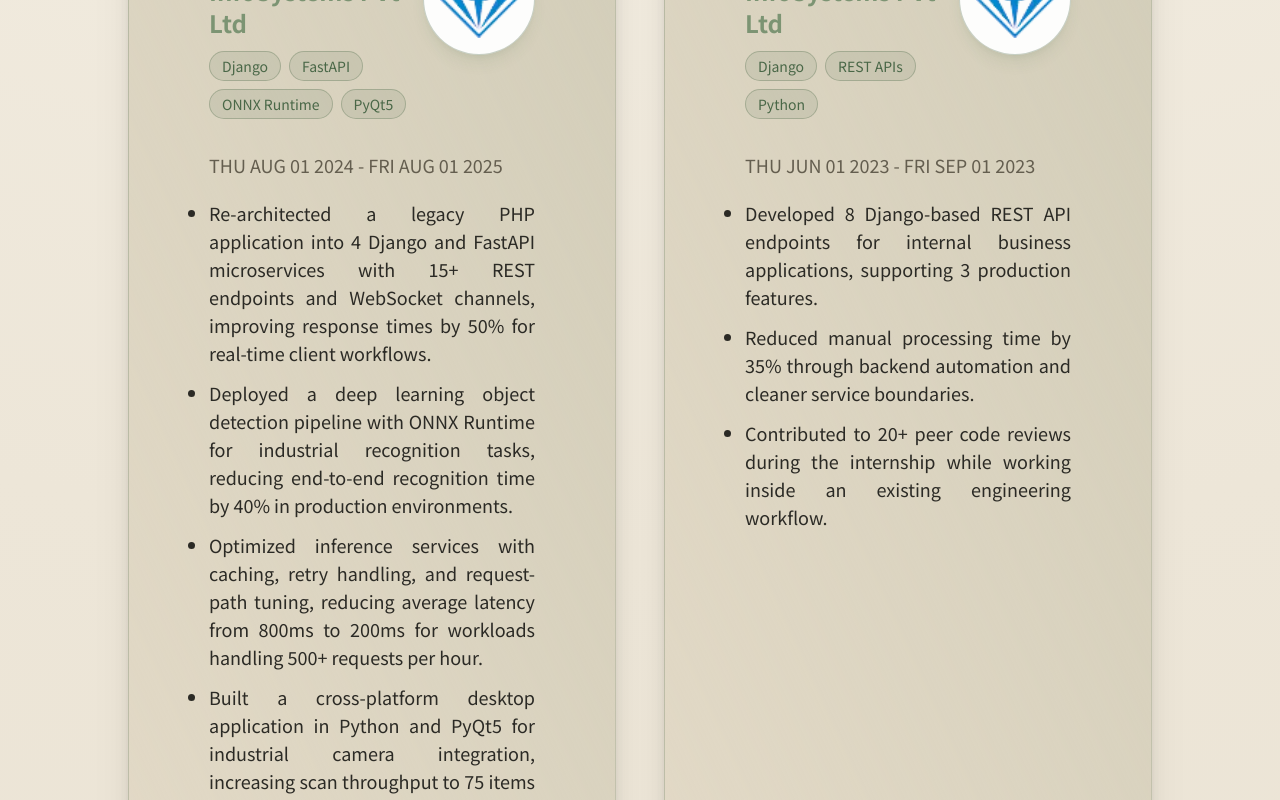
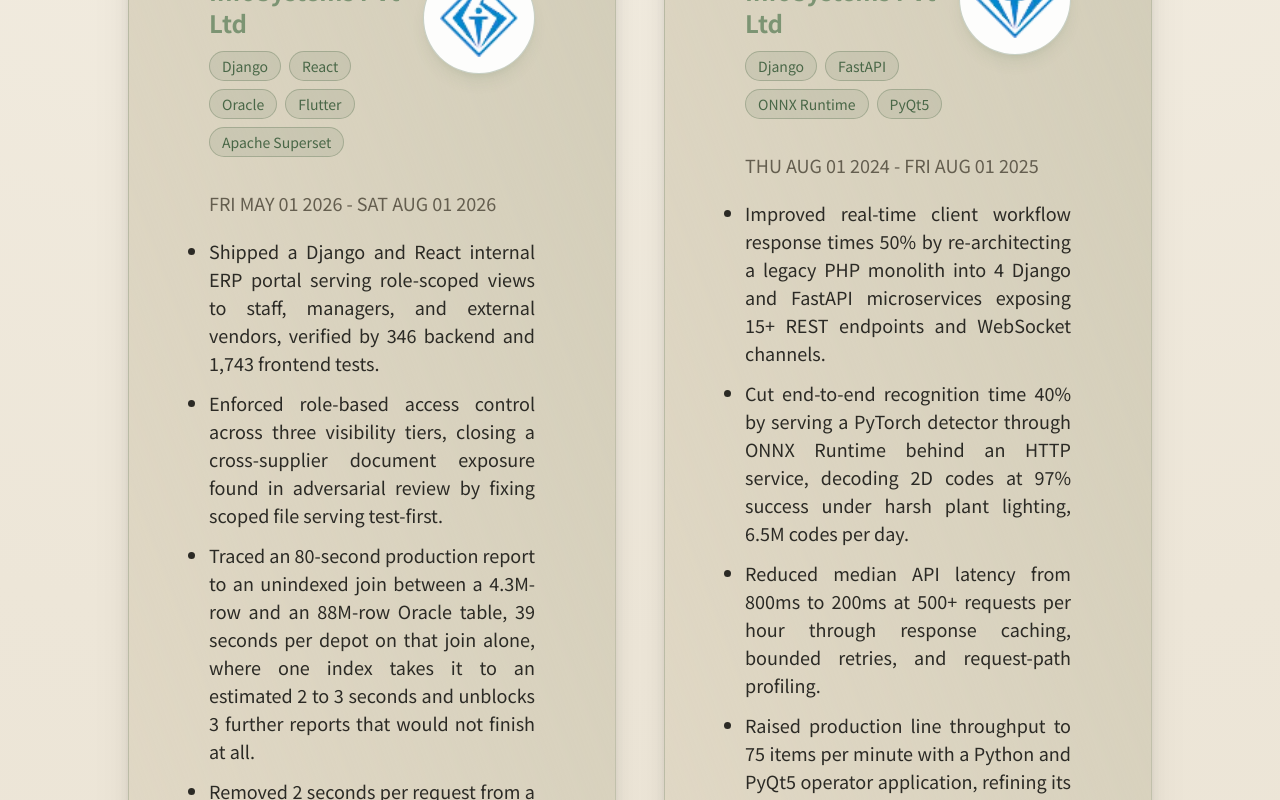
Before and after one commit to chetank03/portfolioWebsite, a Next.js app: page / in a window 1280 px wide. Shown: the part 2120-2920 px from the top of the page. Built offline with nearby package versions, Linux system fonts and the light colour scheme.

Commit message:
Update experience from latest resumes: add 2026 internship, drop stale 2023 role

```diff
--- a/data/portfolioData.ts
+++ b/data/portfolioData.ts
@@ -63,6 +63,32 @@ export const skills: Skill[] = [
 export const experiences: Experience[] = [
   {
     ...blankMeta,
+    _id: "exp-ctel-intern-2026",
+    _type: "experience",
+    company: "C-TEL InfoSystems Pvt Ltd",
+    companyImage: null,
+    companyLogoUrl: "/ctel-logo.webp",
+    dateStarted: "2026-05-01",
+    dateEnded: "2026-08-01",
+    isCurrentlyWorkingHere: false,
+    jobTitle: "Software Engineer Intern",
+    points: [
+      "Shipped a Django and React internal ERP portal serving role-scoped views to staff, managers, and external vendors, verified by 346 backend and 1,743 frontend tests.",
+      "Enforced role-based access control across three visibility tiers, closing a cross-supplier document exposure found in adversarial review by fixing scoped file serving test-first.",
+      "Traced an 80-second production report to an unindexed join between a 4.3M-row and an 88M-row Oracle table, 39 seconds per depot on that join alone, where one index takes it to an estimated 2 to 3 seconds and unblocks 3 further reports that would not finish at all.",
+      "Removed 2 seconds per request from a vision service by profiling the request path down to name resolution, where the client tried IPv6 first against a v4-only host before falling back.",
+      "Built screens for the companion Flutter app on iOS and Android across leave, approvals, and procurement, consolidating its colours and text styles into one shared source so screens stop drifting visually.",
+    ],
+    technologies: [
+      { ...blankMeta, _id: "tech-django-intern-2026", _type: "technology", image: null, progress: 80, title: "Django" },
+      { ...blankMeta, _id: "tech-react-intern-2026", _type: "technology", image: null, progress: 84, title: "React" },
+      { ...blankMeta, _id: "tech-oracle-intern-2026", _type: "technology", image: null, progress: 70, title: "Oracle" },
+      { ...blankMeta, _id: "tech-flutter-intern-2026", _type: "technology", image: null, progress: 68, title: "Flutter" },
+      { ...blankMeta, _id: "tech-superset-intern-2026", _type: "technology", image: null, progress: 66, title: "Apache Superset" },
+    ],
+  },
+  {
+    ...blankMeta,
     _id: "exp-ctel-fulltime",
     _type: "experience",
     company: "C-TEL InfoSystems Pvt Ltd",
@@ -73,38 +99,16 @@ export const experiences: Experience[] = [
     isCurrentlyWorkingHere: false,
     jobTitle: "Software Engineer",
     points: [
-      "Re-architected a legacy PHP application into 4 Django and FastAPI microservices with 15+ REST endpoints and WebSocket channels, improving response times by 50% for real-time client workflows.",
-      "Deployed a deep learning object detection pipeline with ONNX Runtime for industrial recognition tasks, reducing end-to-end recognition time by 40% in production environments.",
-      "Optimized inference services with caching, retry handling, and request-path tuning, reducing average latency from 800ms to 200ms for workloads handling 500+ requests per hour.",
-      "Built a cross-platform desktop application in Python and PyQt5 for industrial camera integration, increasing scan throughput to 75 items per minute and reducing manual tracking errors by 30%.",
+      "Improved real-time client workflow response times 50% by re-architecting a legacy PHP monolith into 4 Django and FastAPI microservices exposing 15+ REST endpoints and WebSocket channels.",
+      "Cut end-to-end recognition time 40% by serving a PyTorch detector through ONNX Runtime behind an HTTP service, decoding 2D codes at 97% success under harsh plant lighting, 6.5M codes per day.",
+      "Reduced median API latency from 800ms to 200ms at 500+ requests per hour through response caching, bounded retries, and request-path profiling.",
+      "Raised production line throughput to 75 items per minute with a Python and PyQt5 operator application, refining its interface after shop floor feedback showed users could not tell why scanning had paused.",
     ],
     technologies: [
       { ...blankMeta, _id: "tech-django-fulltime", _type: "technology", image: null, progress: 80, title: "Django" },
       { ...blankMeta, _id: "tech-fastapi-fulltime", _type: "technology", image: null, progress: 78, title: "FastAPI" },
       { ...blankMeta, _id: "tech-onnx-fulltime", _type: "technology", image: null, progress: 76, title: "ONNX Runtime" },
       { ...blankMeta, _id: "tech-pyqt5-fulltime", _type: "technology", image: null, progress: 72, title: "PyQt5" },
-    ],
-  },
-  {
-    ...blankMeta,
-    _id: "exp-ctel-intern",
-    _type: "experience",
-    company: "C-TEL InfoSystems Pvt Ltd",
-    companyImage: null,
-    companyLogoUrl: "/ctel-logo.webp",
-    dateStarted: "2023-06-01",
-    dateEnded: "2023-09-01",
-    isCurrentlyWorkingHere: false,
-    jobTitle: "Software Engineer Intern",
-    points: [
-      "Developed 8 Django-based REST API endpoints for internal business applications, supporting 3 production features.",
-      "Reduced manual processing time by 35% through backend automation and cleaner service boundaries.",
-      "Contributed to 20+ peer code reviews during the internship while working inside an existing engineering workflow.",
-    ],
-    technologies: [
-      { ...blankMeta, _id: "tech-django-intern", _type: "technology", image: null, progress: 80, title: "Django" },
-      { ...blankMeta, _id: "tech-rest-intern", _type: "technology", image: null, progress: 74, title: "REST APIs" },
-      { ...blankMeta, _id: "tech-python-intern", _type: "technology", image: null, progress: 90, title: "Python" },
     ],
   },
 ];
```
